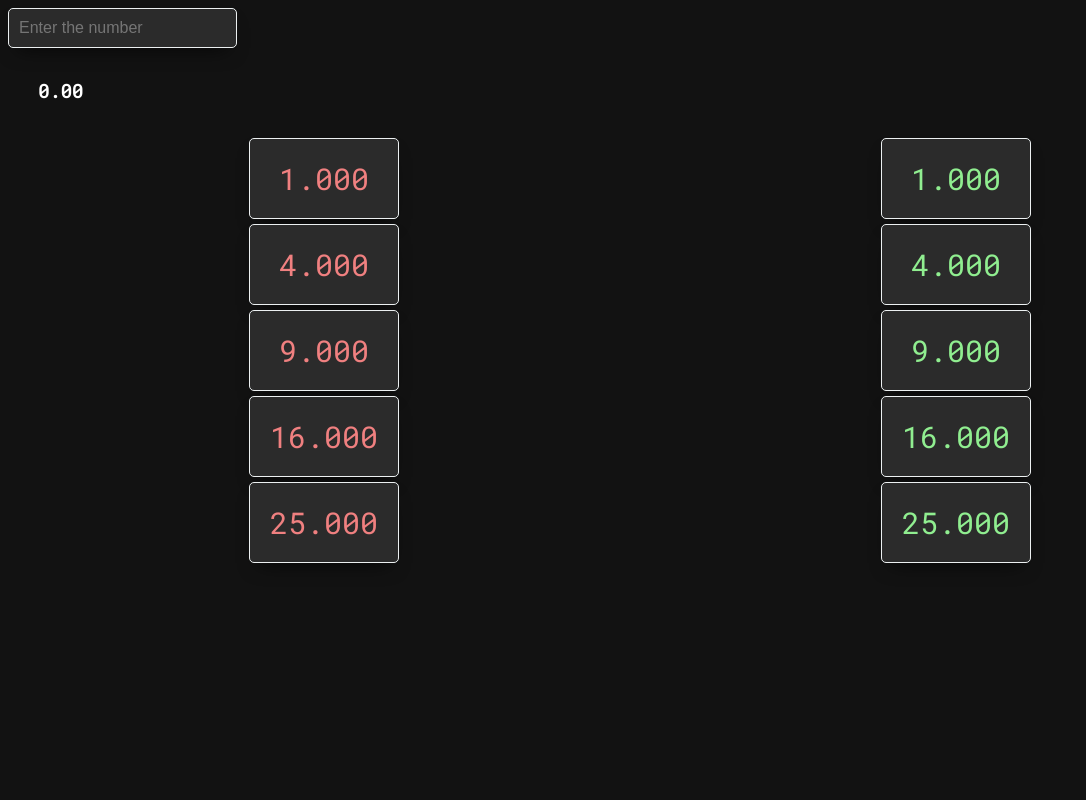
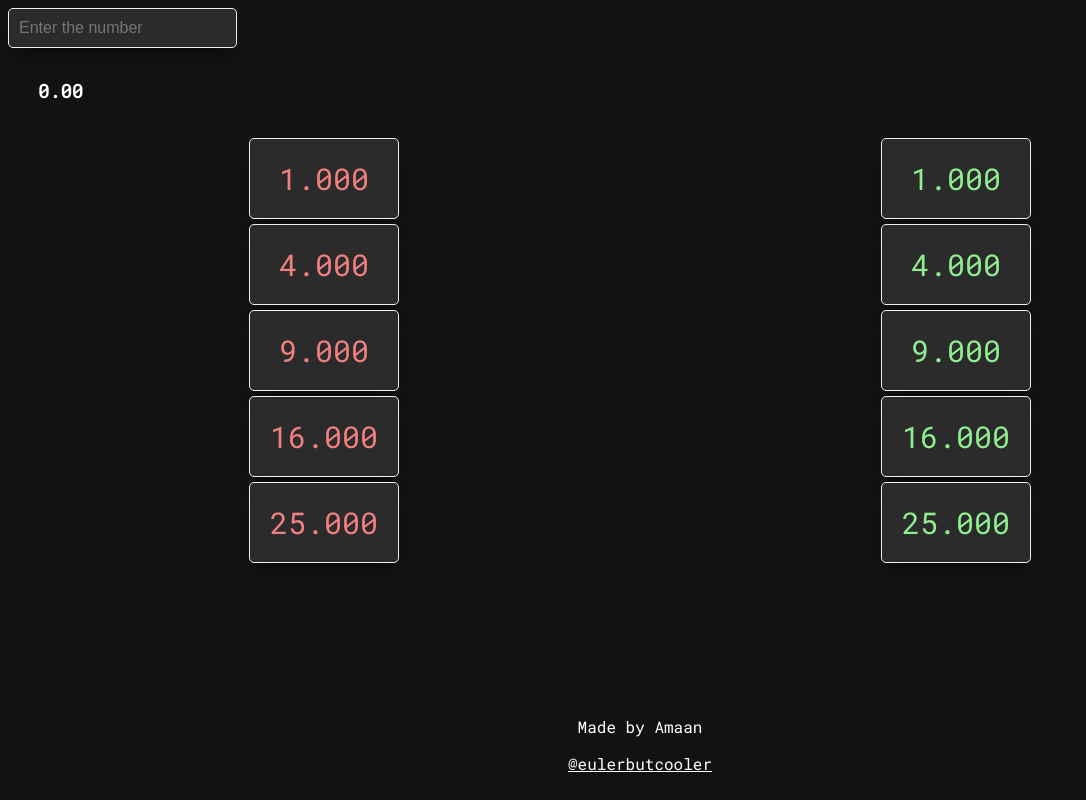
Before and after one commit to eulerbutcooler/Calciii, a React (Vite) app: page / in a window 1280 px wide. Shown: the whole page, without its empty margins (0-1086 px from the left). Built offline with nearby package versions, Linux system fonts and the light colour scheme.

Commit message:
added footer and css for it

```diff
--- a/src/App.css
+++ b/src/App.css
@@ -67,3 +67,23 @@ body {
 .input:focus {
   box-shadow: 0px 0px 10px #ecf0f1;
 }
+
+.footer {
+  position: fixed;
+  left: 0;
+  bottom: 0;
+  width: 100%;
+  text-align: center;
+  padding: 10px 0;
+}
+
+.footer-text,
+.footer-link {
+  color: white;
+}
+
+.footer-link:hover {
+  color: white;
+  text-shadow: 0 0 2px white, 0 0 3px white, 0 0 4px white, 0 0 5px white;
+  transition: text-shadow 0.3s ease
+}
--- a/src/App.jsx
+++ b/src/App.jsx
@@ -63,6 +63,10 @@ function App() {
           ))}
         </div>
         </div>
+        <footer className="footer">
+          <p className="footer-text">Made by Amaan</p>
+          <p> <a className="footer-link" href="https:/twitter.com/eulerbutcooler" target="_blank"> @eulerbutcooler </a></p>
+        </footer>
       </div>
   );
 }
```
